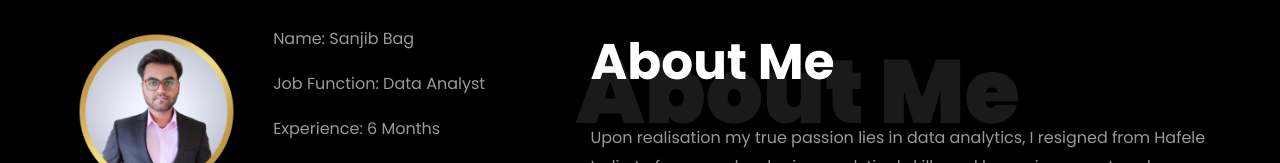
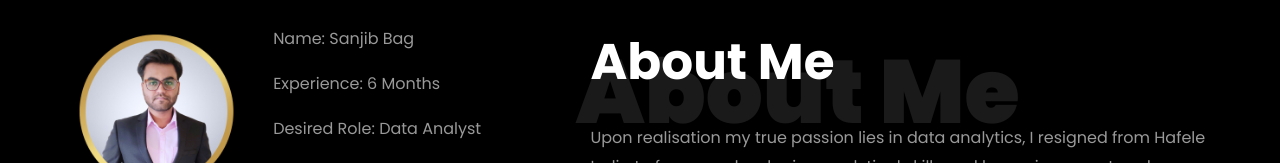
Before and after one commit to Sanjib22/sanjib22.github.io, a plain HTML site: page index.html in a window 1280 px wide. Shown: the part 789-952 px from the top of the page. Drawn offline with Linux system fonts and the light colour scheme; files whose address does not match are found by name.

Commit message:
Add files via upload

```diff
--- a/index.html
+++ b/index.html
@@ -220,8 +220,8 @@
 									<div class="col-sm-6 col-md-7">
 									  <div class="about-info">
 										<p><span class="title-s">Name: </span> <span>Sanjib Bag</span></p>
-										<p><span class="title-s">Job Function: </span> <span>Data Analyst</span></p>
 										<p><span class="title-s">Experience: </span> <span>6 Months</span></p>
+										<p><span class="title-s">Desired Role: </span> <span>Data Analyst</span></p>
 										<p><span class="title-s">Address: </span> <span>Kolkata, India</span></p>
 									  </div>
 									</div>
```
